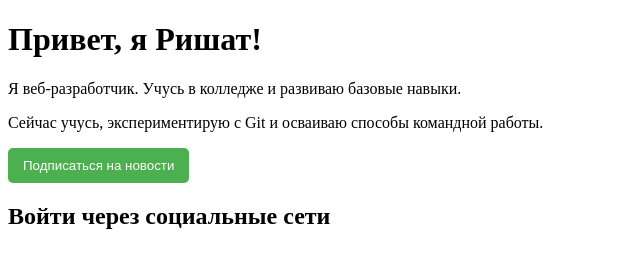
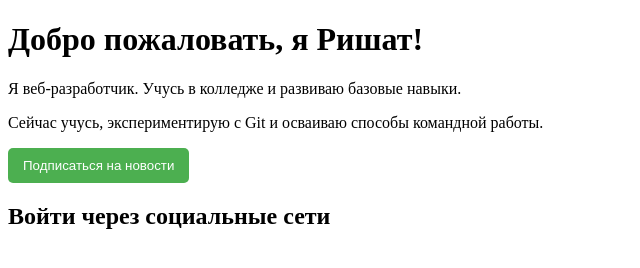
Before and after one commit to wellanx/my-profile-page, a plain HTML site: page index.html in a window 1280 px wide. Shown: the whole page, without its empty margins (0-640 px from the left). Drawn offline with Linux system fonts and the light colour scheme.

Commit message:
Повторное изменение заголовка

```diff
--- a/index.html
+++ b/index.html
@@ -15,7 +15,7 @@
   </style>
 </head>
 <body>
-  <h1>Привет, я Ришат!</h1>
+  <h1>Добро пожаловать, я Ришат!</h1>
   <p>Я веб-разработчик. Учусь в колледже и развиваю базовые навыки.</p>
   <p>Сейчас учусь, экспериментирую с Git и осваиваю способы командной работы.</p>
   <button>Подписаться на новости</button>
```
